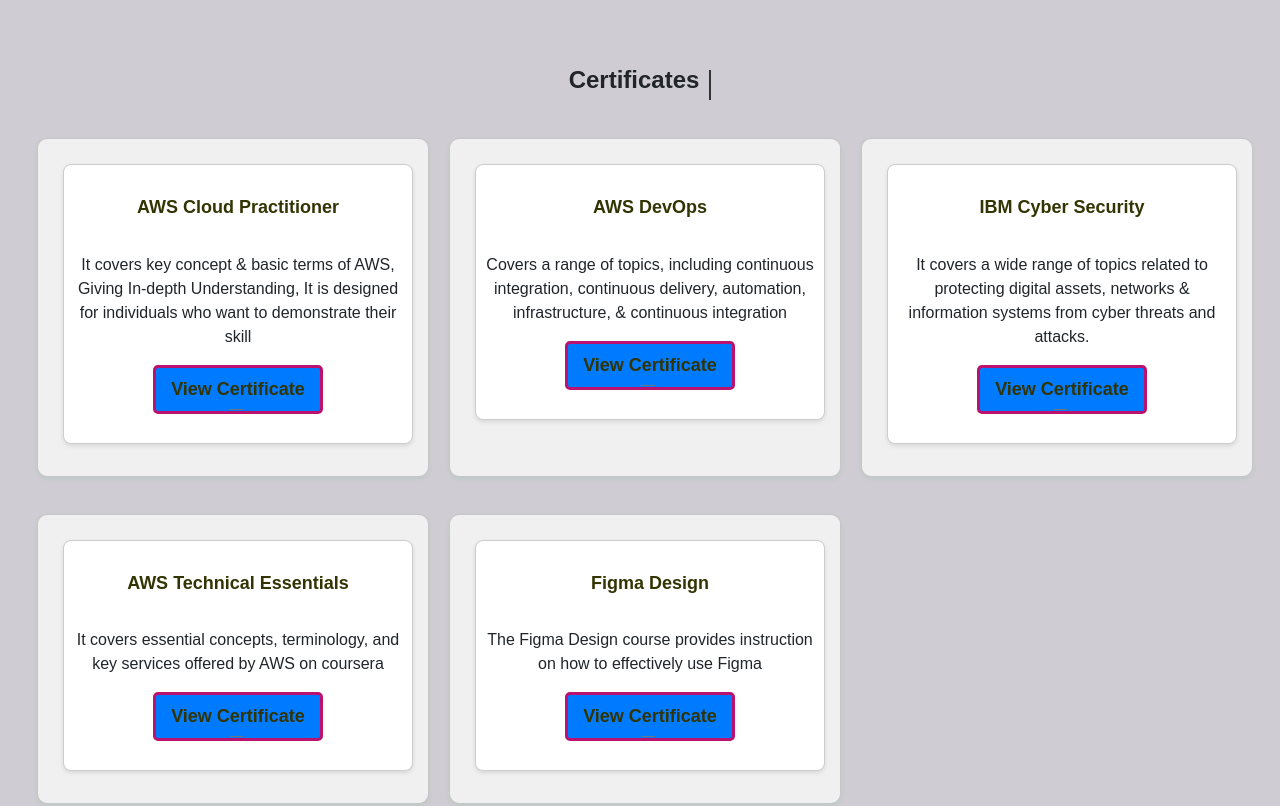
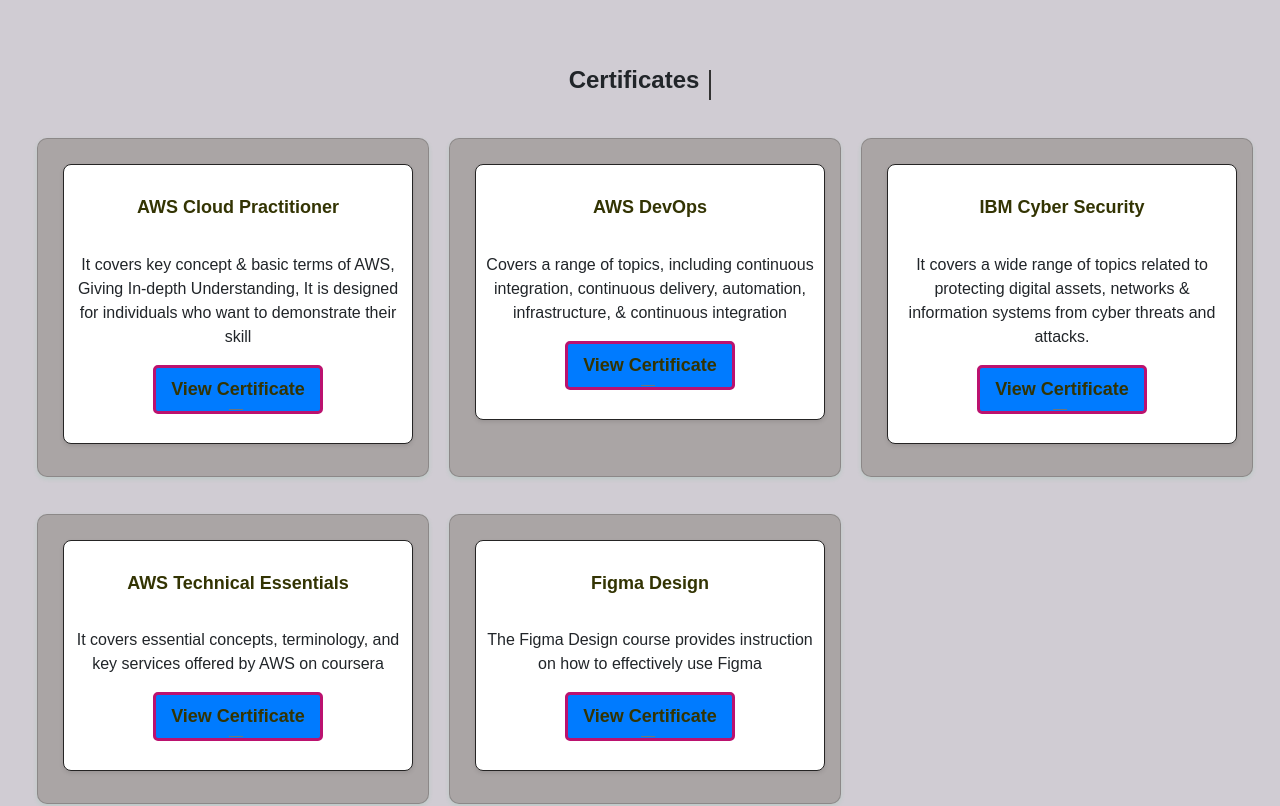
Before and after one commit to middas123/my-portfolio, a React (Vite) app: page / in a window 1280 px wide. Shown: the part 2500-3306 px from the top of the page. Built offline with nearby package versions, Linux system fonts and the light colour scheme.

Commit message:
Certificates.jsx and css
I added animation and rotation of the cards as you hover over them

```diff
--- a/src/Components/certificates/Certificates.jsx
+++ b/src/Components/certificates/Certificates.jsx
@@ -11,7 +11,7 @@ const Certificates = () => {
       </div>
       <div className="card-columns">
         <div className="card">
-          <div className="card p-2">
+          <div className="card p-2 rotate-on-hover">
             <br />
             <h5 className="card-title">AWS Cloud Practitioner</h5>
             <br />
@@ -22,7 +22,7 @@ const Certificates = () => {
           </div>
         </div>
         <div className="card">
-          <div className="card p-2">
+          <div className="card p-2 rotate-on-hover">
             <br />
             <h5 className="card-title">AWS DevOps</h5>
             <br />
@@ -33,7 +33,7 @@ const Certificates = () => {
           </div>
         </div>
         <div className="card">
-          <div className="card p-2">
+          <div className="card p-2 rotate-on-hover">
             <br />
             <h5 className="card-title">IBM Cyber Security</h5>
             <br />
@@ -44,7 +44,7 @@ const Certificates = () => {
           </div>
         </div>
         <div className="card">
-          <div className="card p-2">
+          <div className="card p-2 rotate-on-hover">
             <br />
             <h5 className="card-title">AWS Technical Essentials</h5>
             <br />
@@ -55,7 +55,7 @@ const Certificates = () => {
           </div>
         </div>
          <div className="card">
-          <div className="card p-2">
+            <div className="card p-2 rotate-on-hover">
               <br />
               <h5 className="card-title">Figma Design</h5>
               <br />
@@ -65,6 +65,7 @@ const Certificates = () => {
               </footer>
             </div>
          </div>
+
       </div>
     </div>
   );
--- a/src/Components/certificates/certificates.css
+++ b/src/Components/certificates/certificates.css
@@ -38,16 +38,14 @@
   }
 
   .card {
-    background-color: #f0f0f0; /* Add your desired background color here */
+    background-color: #aaa5a5; /* Add your desired background color here */
     border-radius: 10px;
     box-shadow: 0px 2px 5px rgba(5, 189, 88, 0.1);
     padding: 20px;
   }
   .card.p-2 {
-    border: 1px solid #ccc;
+    border: 1px solid #252424;
     border-radius: 8px;
-
-
     box-shadow: 0px 2px 4px rgba(0, 0, 0, 0.1);
     background-color: #fff;
   }
@@ -87,6 +85,24 @@
     padding-left: 15px;
     margin: 0;
   }
+  .rotate-on-hover {
+    transition: transform 0.3s ease-in-out;
+  }
+
+  .rotate-on-hover:hover {
+    transform: rotate(360deg);
+    transform-origin: center center;
+  }
+  .rotate-pop {
+    transition: transform 0.3s ease-in-out, box-shadow 0.3s ease-in-out;
+  }
+
+  .rotate-pop:hover {
+    transform: rotate(360deg) scale(1.1);
+    transform-origin: center center;
+    box-shadow: 0px 8px 16px rgba(0, 0, 0, 0.2);
+  }
+
 
 
   /* Responsive styles */
```
Lines whose indentation alone changed are shown as unchanged.
